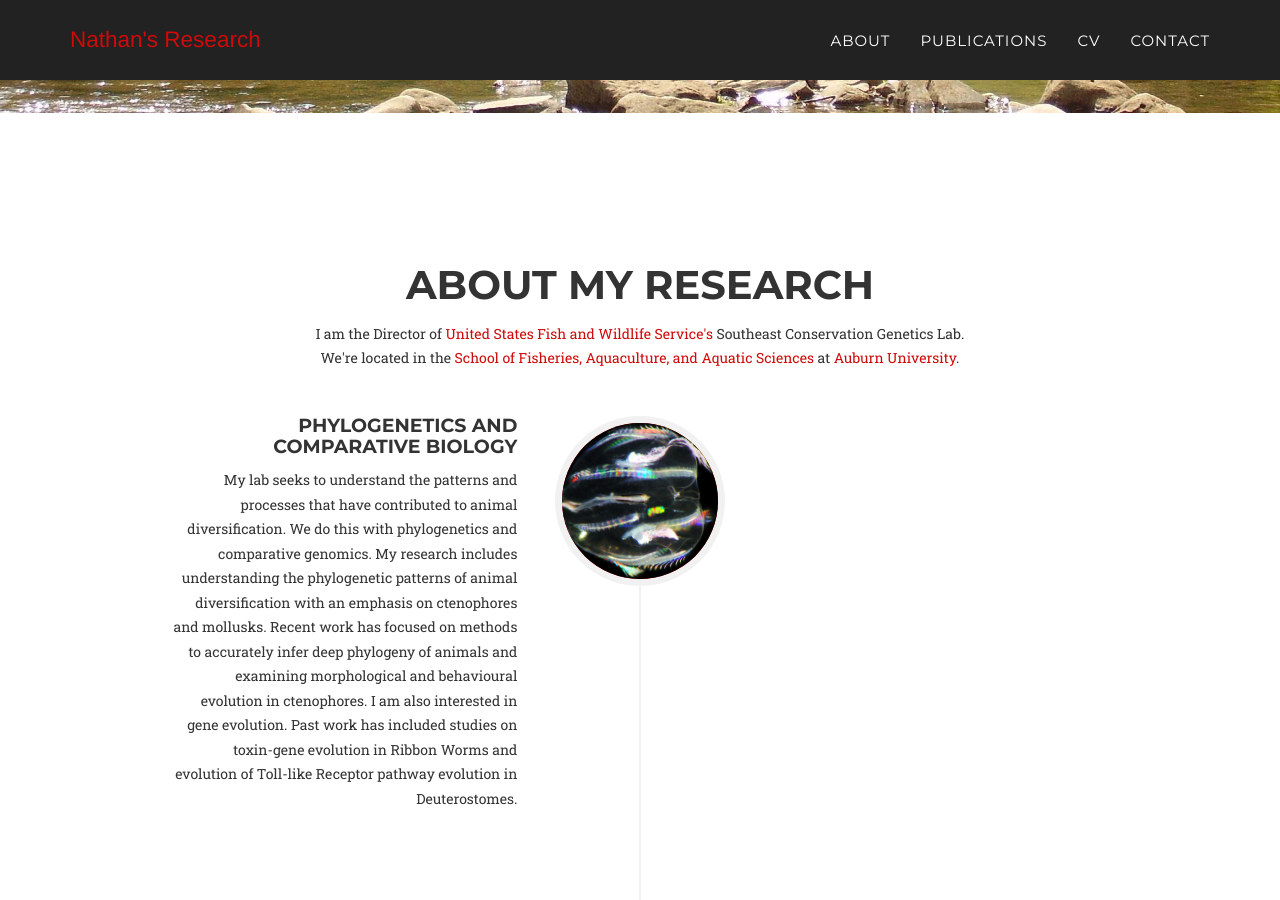
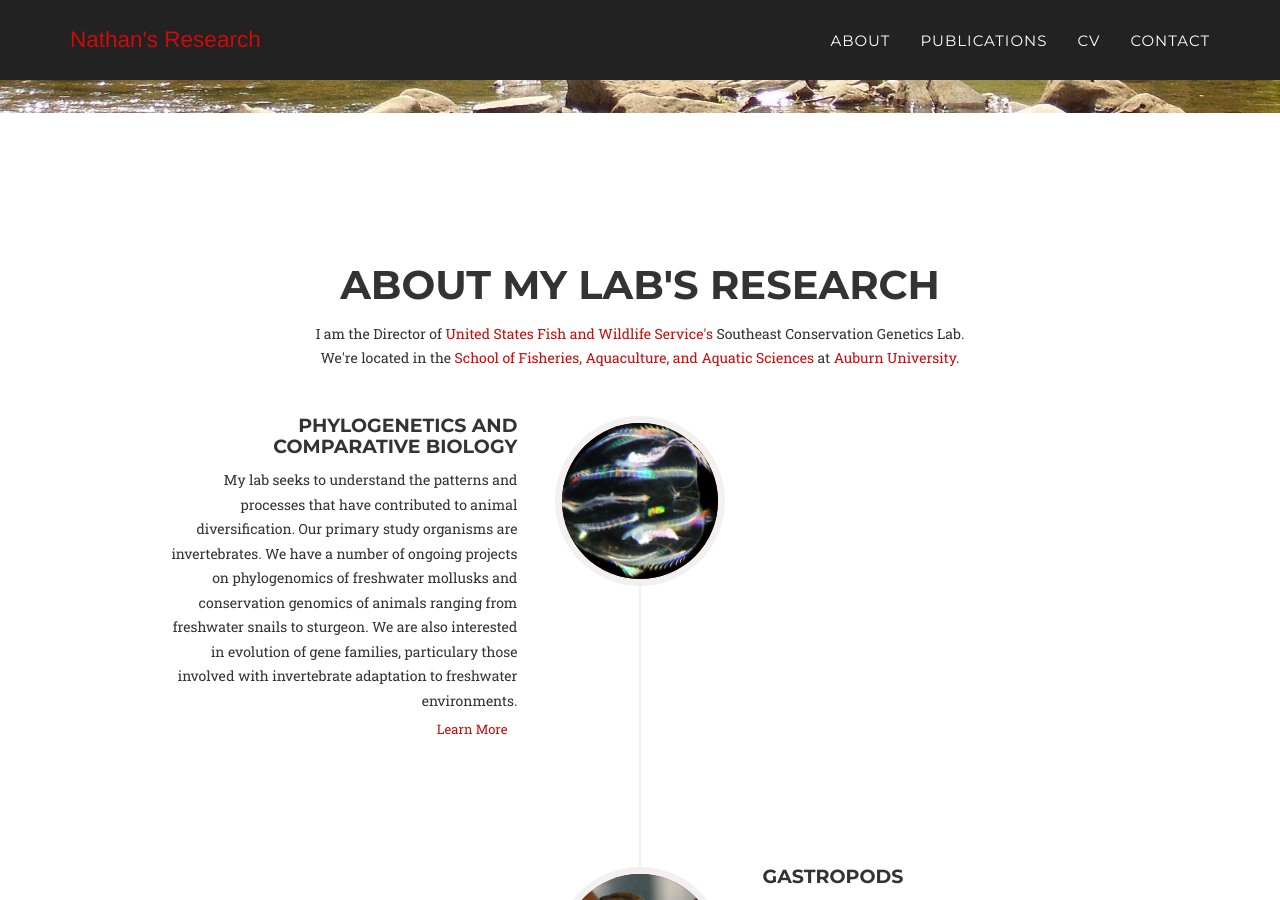
Before and after one commit to NathanWhelan/nathanwhelan.github.io, a Jekyll site: the page built from index.html, in a window 1280 px wide and 900 px high, scrolled down 645 px. Built offline with Jekyll 4.4.1, drawn with Linux system fonts in a browser that asks for light colours; some web fonts are replaced.

Commit message:
Update about.html

```diff
--- a/_includes/about.html
+++ b/_includes/about.html
@@ -3,7 +3,7 @@
         <div class="container">
             <div class="row">
                 <div class="col-lg-12 text-center">
-                    <h2 class="section-heading">About My Research</h2>
+                    <h2 class="section-heading">About My Lab's Research</h2>
                     <p>I am the Director of <a href="http://www.fws.gov">United States Fish and Wildlife Service's</a> Southeast Conservation Genetics Lab.</br>We're located in the <a href="http://sfaas.auburn.edu">School of Fisheries, Aquaculture, and Aquatic Sciences</a> at <a href="http://auburn.edu">Auburn University</a>.</p>
                     <p></br></p>
                 </div>
@@ -20,8 +20,9 @@
                                     <h4>Phylogenetics and Comparative Biology</h4>
                                 </div>
                                 <div class="timeline-body">
-                                    <p>My lab seeks to understand the patterns and processes that have contributed to animal diversification. We do this with phylogenetics and comparative genomics. My research includes understanding the phylogenetic patterns of animal diversification with an emphasis on ctenophores and mollusks. Recent work has focused on methods to accurately infer deep phylogeny of animals and examining morphological and behavioural evolution in ctenophores. I am also interested in gene evolution. Past work has included studies on toxin-gene evolution in Ribbon Worms and evolution of Toll-like Receptor pathway evolution in Deuterostomes.</p>
+                                    <p>My lab seeks to understand the patterns and processes that have contributed to animal diversification. Our primary study organisms are invertebrates. We have a number of ongoing projects on phylogenomics of freshwater mollusks and conservation genomics of animals ranging from freshwater snails to sturgeon. We are also interested in evolution of gene families, particulary those involved with invertebrate adaptation to freshwater environments.</p>
                                 </div>
+				                <a href="/agenda" class="page-scroll btn btn-sm">Learn More</a>
                             </div>
                         </li>
                         <li class="timeline-inverted">
```
